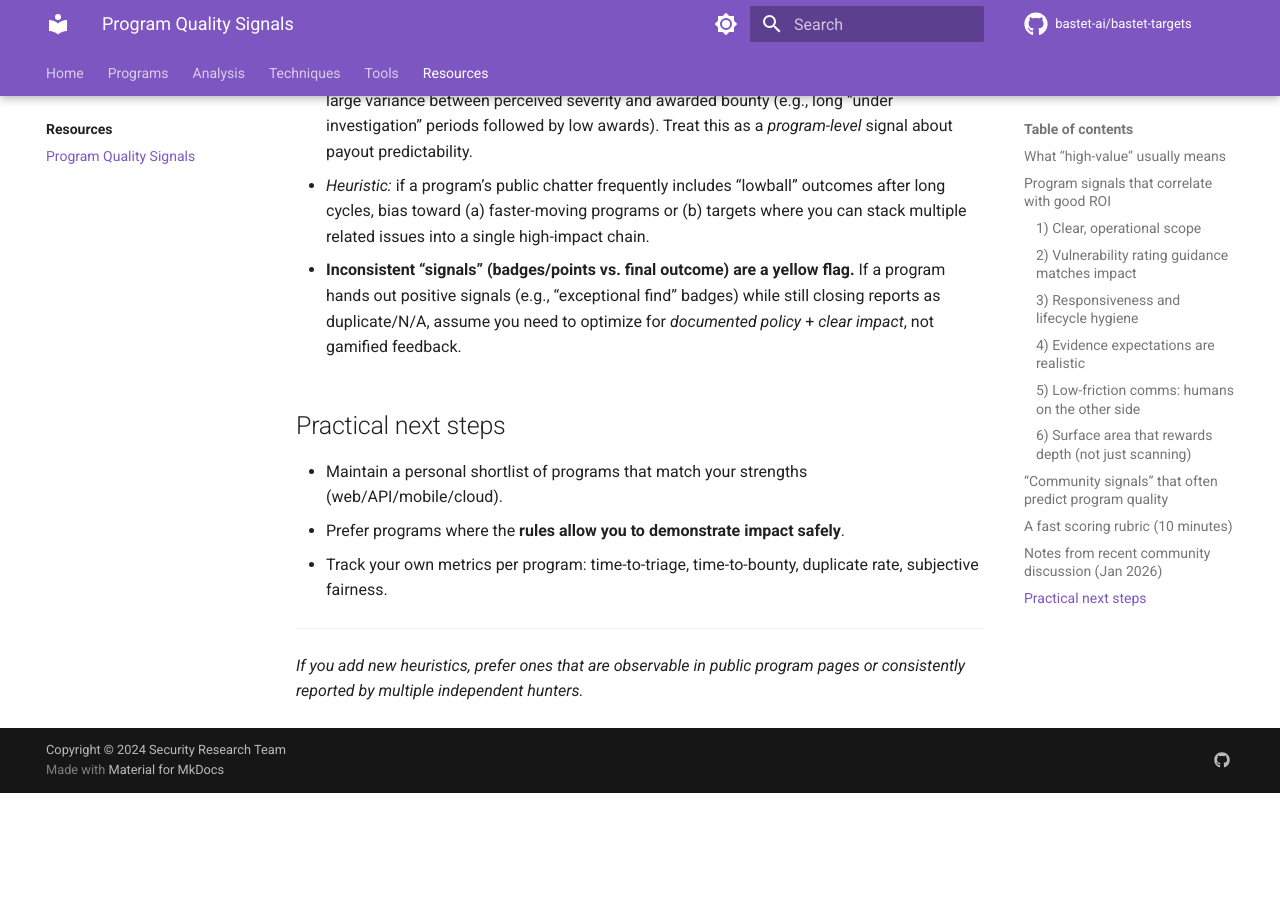
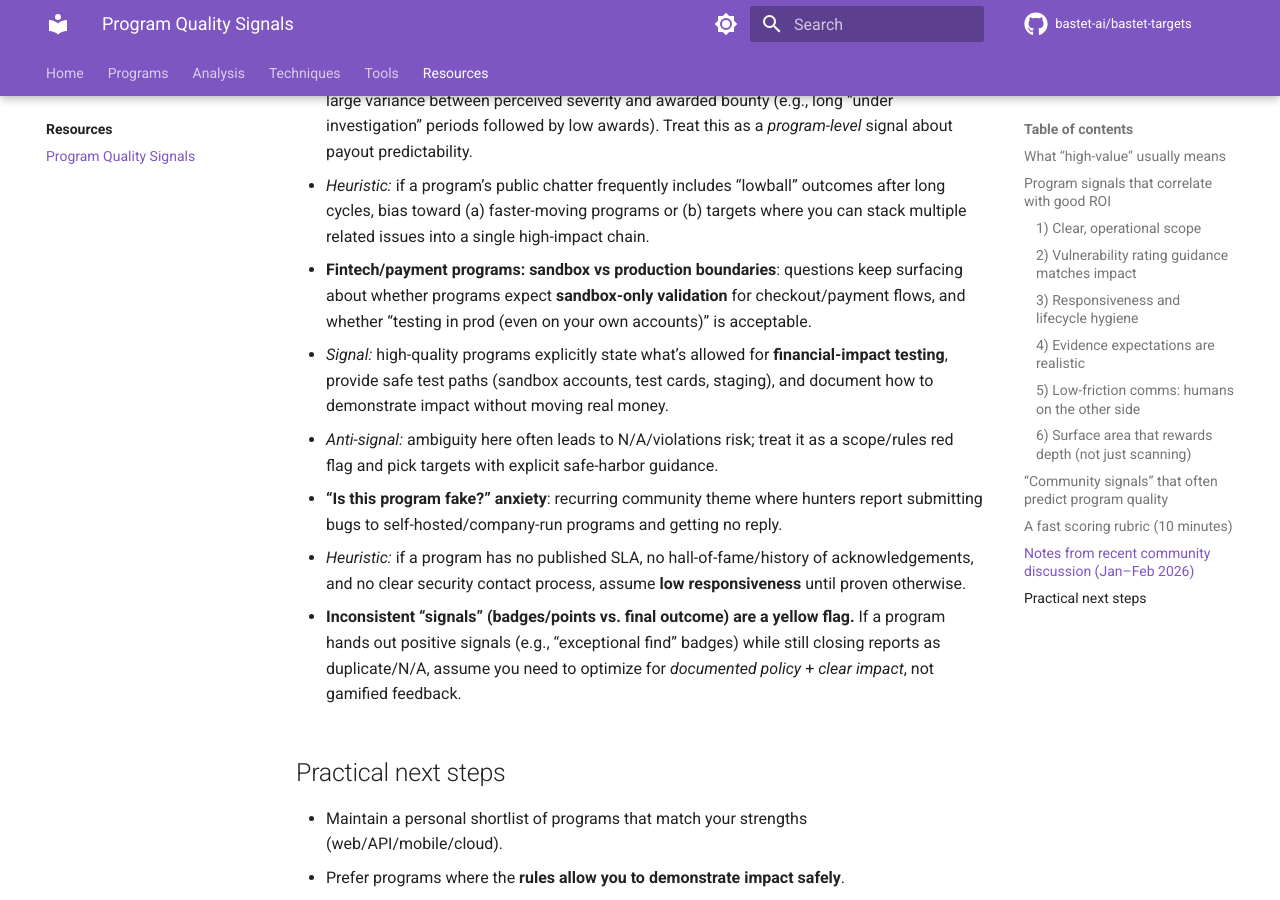
Before and after one commit to bastet-ai/bastet-targets, an MkDocs documentation site: the page built from docs/resources/program-quality-signals.md, in a window 1280 px wide and 900 px high, scrolled down 4267 px. Built offline with MkDocs 1.6.1 and Material for MkDocs 9.7.7, drawn with Linux system fonts in a browser that asks for light colours; comment, search, counter and statistics services are not loaded; before the commit the page ends 5060 px from its top, so only the background shows below that; some of the changed text lies outside the part shown.

Commit message:
Refine program quality signals (community intel 2026-02-02)

```diff
--- a/docs/resources/program-quality-signals.md
+++ b/docs/resources/program-quality-signals.md
@@ -112,7 +112,7 @@ Score each 0–2:
 
 **0–4:** proceed only if you have a specific thesis
 
-## Notes from recent community discussion (Jan 2026)
+## Notes from recent community discussion (Jan–Feb 2026)
 
 Themes showing up repeatedly:
 
@@ -127,6 +127,11 @@ Themes showing up repeatedly:
 - **“Automation obsession” vs. manual testing**: many hunters report better ROI from fewer tools + deeper app understanding, especially on heavily-tested public programs.
 - **Bounty variance + expectation management**: community anecdotes continue to highlight large variance between perceived severity and awarded bounty (e.g., long “under investigation” periods followed by low awards). Treat this as a *program-level* signal about payout predictability.
   - *Heuristic:* if a program’s public chatter frequently includes “lowball” outcomes after long cycles, bias toward (a) faster-moving programs or (b) targets where you can stack multiple related issues into a single high-impact chain.
+- **Fintech/payment programs: sandbox vs production boundaries**: questions keep surfacing about whether programs expect **sandbox-only validation** for checkout/payment flows, and whether “testing in prod (even on your own accounts)” is acceptable.
+  - *Signal:* high-quality programs explicitly state what’s allowed for **financial-impact testing**, provide safe test paths (sandbox accounts, test cards, staging), and document how to demonstrate impact without moving real money.
+  - *Anti-signal:* ambiguity here often leads to N/A/violations risk; treat it as a scope/rules red flag and pick targets with explicit safe-harbor guidance.
+- **“Is this program fake?” anxiety**: recurring community theme where hunters report submitting bugs to self-hosted/company-run programs and getting no reply.
+  - *Heuristic:* if a program has no published SLA, no hall-of-fame/history of acknowledgements, and no clear security contact process, assume **low responsiveness** until proven otherwise.
 
 - **Inconsistent “signals” (badges/points vs. final outcome) are a yellow flag.** If a program hands out positive signals (e.g., “exceptional find” badges) while still closing reports as duplicate/N/A, assume you need to optimize for *documented policy* + *clear impact*, not gamified feedback.
 
```
